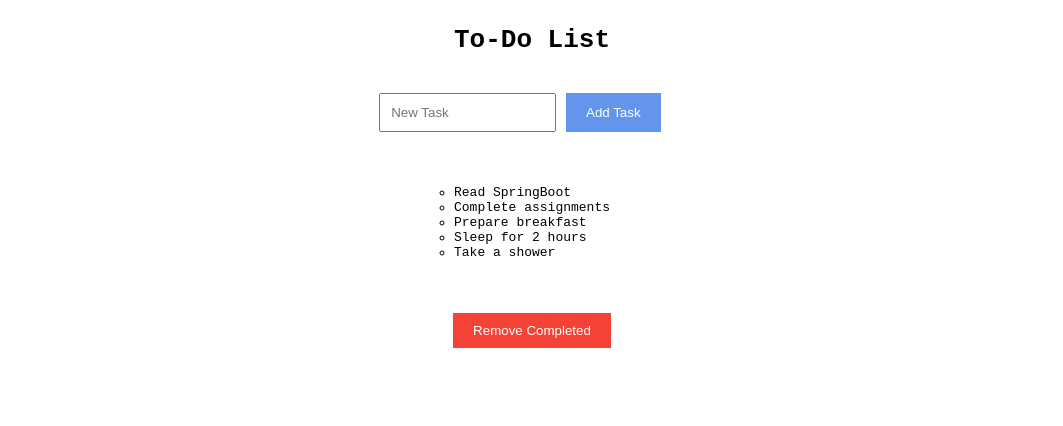
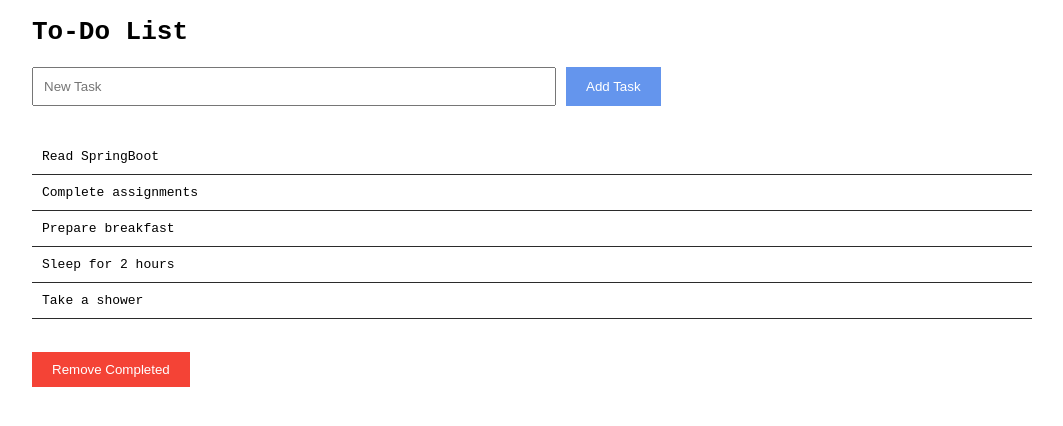
Before and after one commit to madhanmohans/ToDoApp-React, a React (Create React App) app: page / in a window 1280 px wide. Shown: the top 426 px of the page, without its empty margins (108-1171 px from the left). Built offline with nearby package versions, Linux system fonts and the light colour scheme.

Commit message:
Fix hover effect for todo item text with more specific selectors

```diff
--- a/src/components/ToDoItem.js
+++ b/src/components/ToDoItem.js
@@ -1,9 +1,9 @@
 export default function ToDoItem({item, index, onItemClicked}) {
 
     return (
-        <li className="todo-item" class onClick={ () => onItemClicked(index) } style={ { cursor: 'pointer'}}>
+        <li className="todo-item" onClick={ () => onItemClicked(index) }>
             {
-                item.isDone? <s> {item.text} </s> : item.text
+                item.isDone? <s> {item.text} </s> : <span>{item.text}</span>
             }
         </li>
     )
--- a/src/styles.css
+++ b/src/styles.css
@@ -1,30 +1,34 @@
 .Application {
-  display: flex;
-  flex-direction: column;
-  align-items: center;
   font-family: monospace;
   max-width: 1000px;
   margin: 0 auto;
 }
 
 .list-container {
+  display: flex;
+  flex-direction: column;
+  justify-content: flex-start;
   margin: 20px 0;
 }
 
 .todo-list {
-  display: flex;
-  flex-direction: column;
-  justify-content: flex-start;
-  list-style-type: circle;
+  list-style-type: none;
   padding: 0;
 }
 
 .todo-item {
   padding: 10px;
-  border-bottom: 1px solid #000;
+  border-bottom: 1px solid #2b2b2b;
+  cursor: pointer;
+}
+
+.todo-item:hover span {
+  text-decoration: line-through;
 }
 
 .remove-completed {
+  display: flex;
+  align-items: flex-start;
   margin-top: 20px;
   padding: 10px 20px;
   background-color: #f44336;
```
